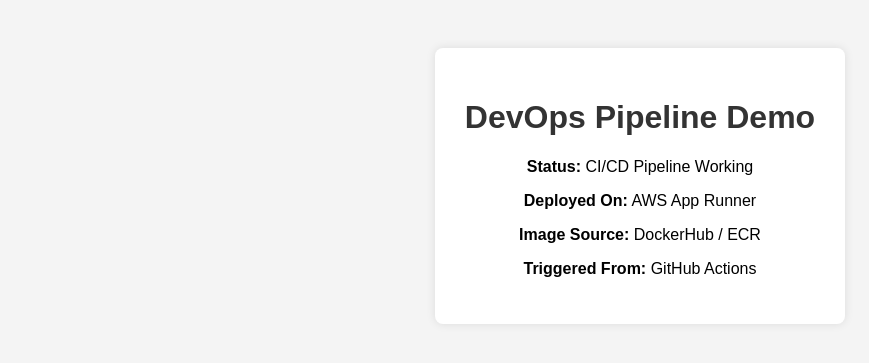
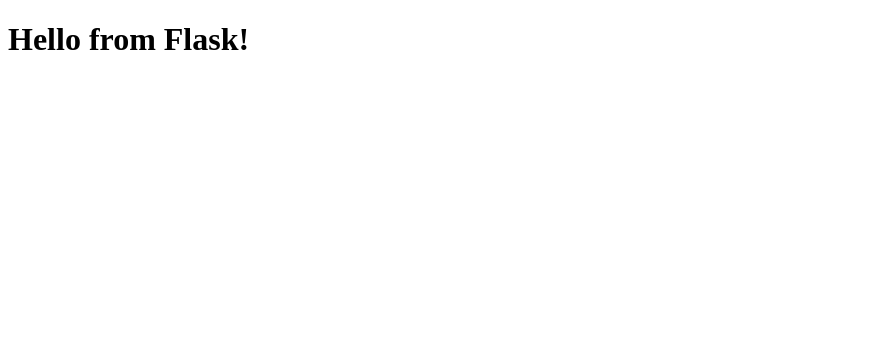
Before and after one commit to shivali-devops/helloworld-devops-poc, a Flask app: page / in a window 1280 px wide. Shown: the top 363 px of the page, without its empty margins (0-869 px from the left). Run offline with Flask 3, Linux system fonts and the light colour scheme.

Commit message:
Update index.html

```diff
--- a/templates/index.html
+++ b/templates/index.html
@@ -1,32 +1,9 @@
 <!DOCTYPE html>
 <html>
 <head>
-    <title>DevOps POC App</title>
-    <style>
-        body {
-            font-family: Arial, sans-serif;
-            padding: 40px;
-            background-color: #f4f4f4;
-            text-align: center;
-        }
-        .container {
-            background: #fff;
-            padding: 30px;
-            border-radius: 8px;
-            display: inline-block;
-            box-shadow: 0 0 10px rgba(0,0,0,0.1);
-        }
-        h1 { color: #333; }
-        label { font-weight: bold; }
-    </style>
+    <title>Hello</title>
 </head>
 <body>
-    <div class="container">
-        <h1>DevOps Pipeline Demo</h1>
-        <p><label>Status:</label> CI/CD Pipeline Working</p>
-        <p><label>Deployed On:</label> AWS App Runner</p>
-        <p><label>Image Source:</label> DockerHub / ECR</p>
-        <p><label>Triggered From:</label> GitHub Actions</p>
-    </div>
+    <h1>Hello from Flask!</h1>
 </body>
 </html>
```
